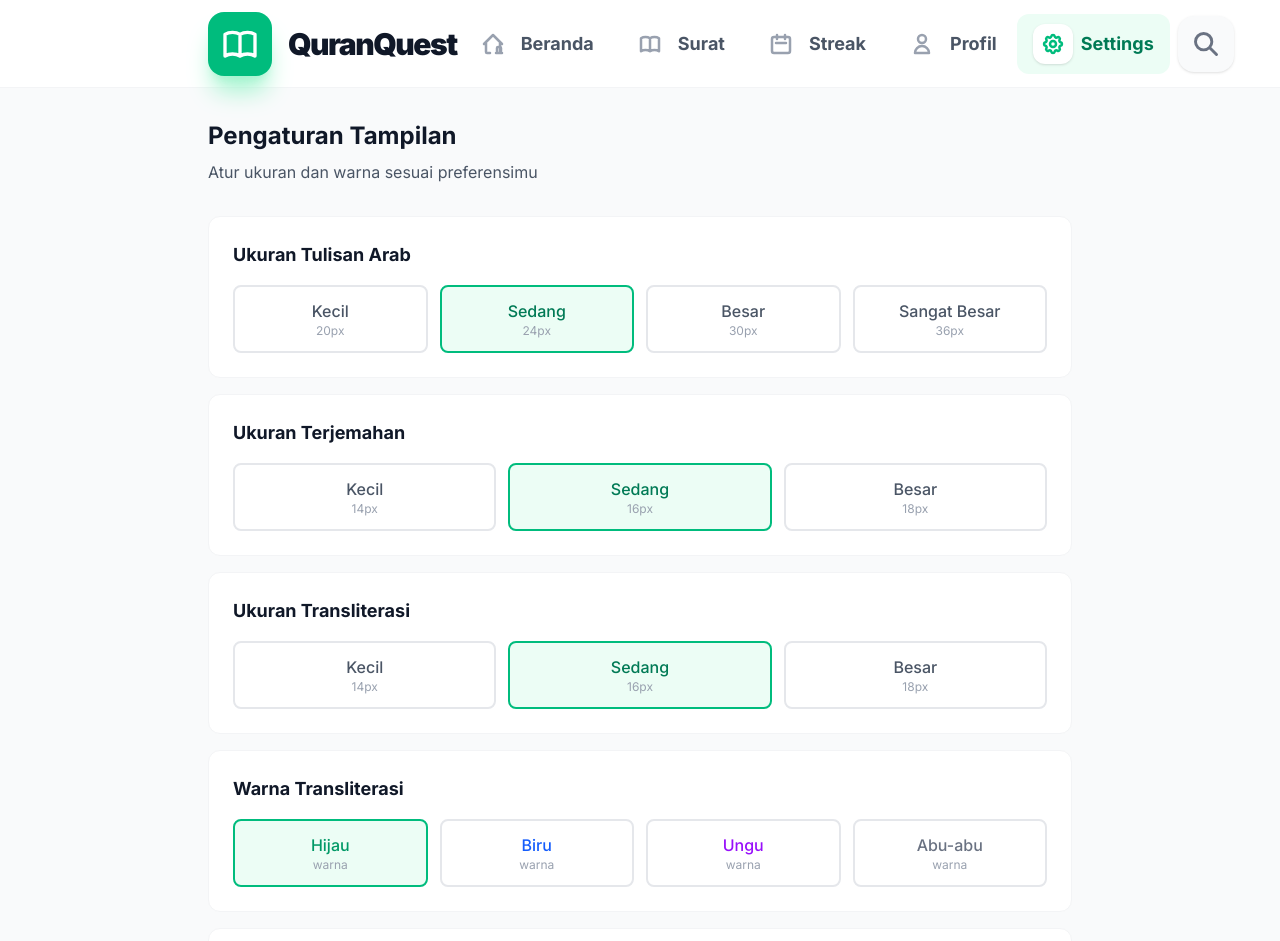
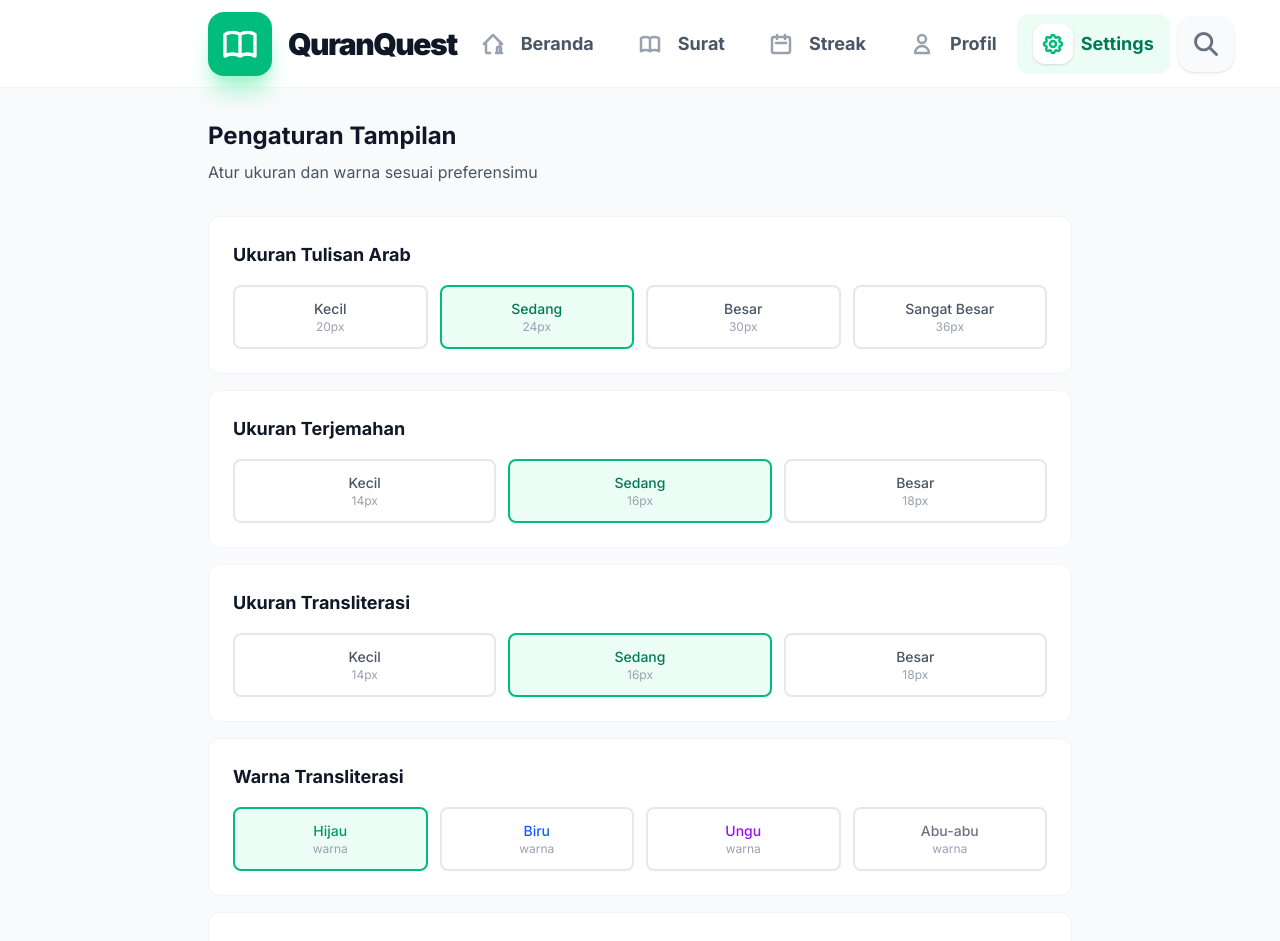
Before and after one commit to hafizputra06/quranquest, a Next.js app: page /settings in a window 1280 px wide. Shown: the top 941 px of the page. Built offline with nearby package versions, Linux system fonts and the light colour scheme.

Commit message:
perbaikan menu settings

```diff
--- a/src/app/settings/page.tsx
+++ b/src/app/settings/page.tsx
@@ -39,10 +39,10 @@ const TRANSLIT_COLOR_OPTIONS = [
 ];
 
 const ARAB_FONT_SIZES: Record<string, string> = {
-  sm: 'text-xl',
-  md: 'text-2xl',
-  lg: 'text-3xl',
-  xl: 'text-4xl',
+  sm: 'text-base sm:text-xl',
+  md: 'text-xl sm:text-2xl',
+  lg: 'text-2xl sm:text-3xl',
+  xl: 'text-3xl sm:text-4xl',
 };
 
 const TRANS_FONT_SIZES: Record<string, string> = {
@@ -87,18 +87,18 @@ export default function SettingsPage() {
         {/* Arabic Font Size */}
         <FadeIn delay={0.1} className="bg-white rounded-xl p-6 mb-4 border border-gray-100">
           <h2 className="text-lg font-bold text-gray-900 mb-4">Ukuran Tulisan Arab</h2>
-          <div className="grid grid-cols-4 gap-3">
+          <div className="grid grid-cols-2 md:grid-cols-4 gap-3">
             {ARAB_FONT_OPTIONS.map((opt) => (
               <button
                 key={opt.value}
                 onClick={() => handleSave({ arabFontSize: opt.value as AppSettings['arabFontSize'] })}
-                className={`p-3 rounded-lg border-2 transition-all ${
+                className={`p-2 sm:p-3 rounded-lg border-2 transition-all truncate ${
                   settings.arabFontSize === opt.value
                     ? 'border-emerald-500 bg-emerald-50 text-emerald-700'
                     : 'border-gray-200 hover:border-emerald-200 text-gray-600'
                 }`}
               >
-                <div className="font-medium">{opt.label}</div>
+                <div className="text-xs sm:text-sm font-medium truncate w-full">{opt.label}</div>
                 <div className="text-xs text-gray-400">{opt.size}</div>
               </button>
             ))}
@@ -113,13 +113,13 @@ export default function SettingsPage() {
               <button
                 key={opt.value}
                 onClick={() => handleSave({ transFontSize: opt.value as AppSettings['transFontSize'] })}
-                className={`p-3 rounded-lg border-2 transition-all ${
+                className={`p-2 sm:p-3 rounded-lg border-2 transition-all truncate ${
                   settings.transFontSize === opt.value
                     ? 'border-emerald-500 bg-emerald-50 text-emerald-700'
                     : 'border-gray-200 hover:border-emerald-200 text-gray-600'
                 }`}
               >
-                <div className="font-medium">{opt.label}</div>
+                <div className="text-sm font-medium truncate w-full">{opt.label}</div>
                 <div className="text-xs text-gray-400">{opt.size}</div>
               </button>
             ))}
@@ -134,13 +134,13 @@ export default function SettingsPage() {
               <button
                 key={opt.value}
                 onClick={() => handleSave({ transliterationFontSize: opt.value as AppSettings['transliterationFontSize'] })}
-                className={`p-3 rounded-lg border-2 transition-all ${
+                className={`p-2 sm:p-3 rounded-lg border-2 transition-all truncate ${
                   settings.transliterationFontSize === opt.value
                     ? 'border-emerald-500 bg-emerald-50 text-emerald-700'
                     : 'border-gray-200 hover:border-emerald-200 text-gray-600'
                 }`}
               >
-                <div className="font-medium">{opt.label}</div>
+                <div className="text-sm font-medium truncate w-full">{opt.label}</div>
                 <div className="text-xs text-gray-400">{opt.size}</div>
               </button>
             ))}
@@ -150,18 +150,18 @@ export default function SettingsPage() {
         {/* Transliteration Color */}
         <FadeIn delay={0.3} className="bg-white rounded-xl p-6 mb-4 border border-gray-100">
           <h2 className="text-lg font-bold text-gray-900 mb-4">Warna Transliterasi</h2>
-          <div className="grid grid-cols-4 gap-3">
+          <div className="grid grid-cols-2 sm:grid-cols-4 gap-3">
             {TRANSLIT_COLOR_OPTIONS.map((opt) => (
               <button
                 key={opt.value}
                 onClick={() => handleSave({ transliterationColor: opt.value as AppSettings['transliterationColor'] })}
-                className={`p-3 rounded-lg border-2 transition-all ${
+                className={`p-2 sm:p-3 rounded-lg border-2 transition-all truncate ${
                   settings.transliterationColor === opt.value
                     ? 'border-emerald-500 bg-emerald-50'
                     : 'border-gray-200 hover:border-emerald-200'
                 }`}
               >
-                <div className={`font-medium ${opt.color}`}>{opt.label}</div>
+                <div className={`text-sm font-medium truncate w-full ${opt.color}`}>{opt.label}</div>
                 <div className="text-xs text-gray-400">warna</div>
               </button>
             ))}
```
